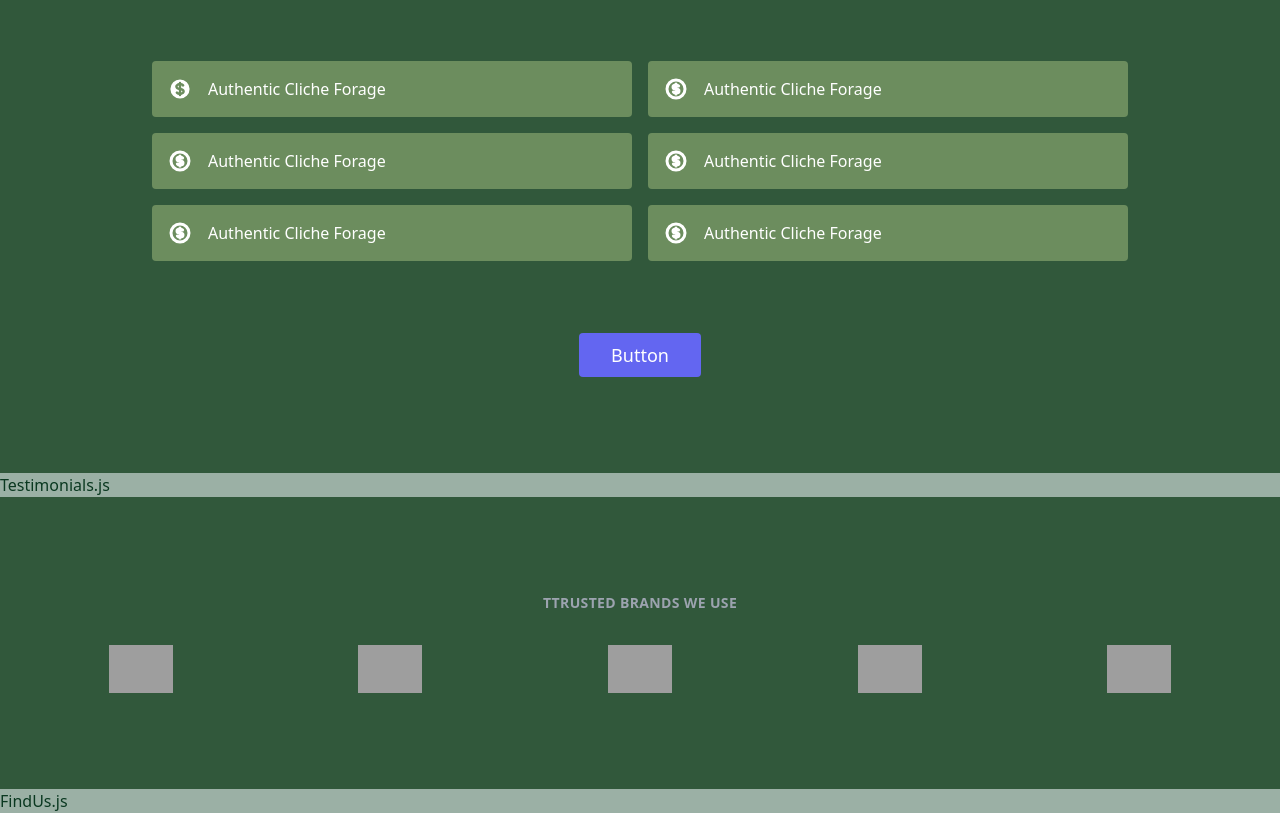
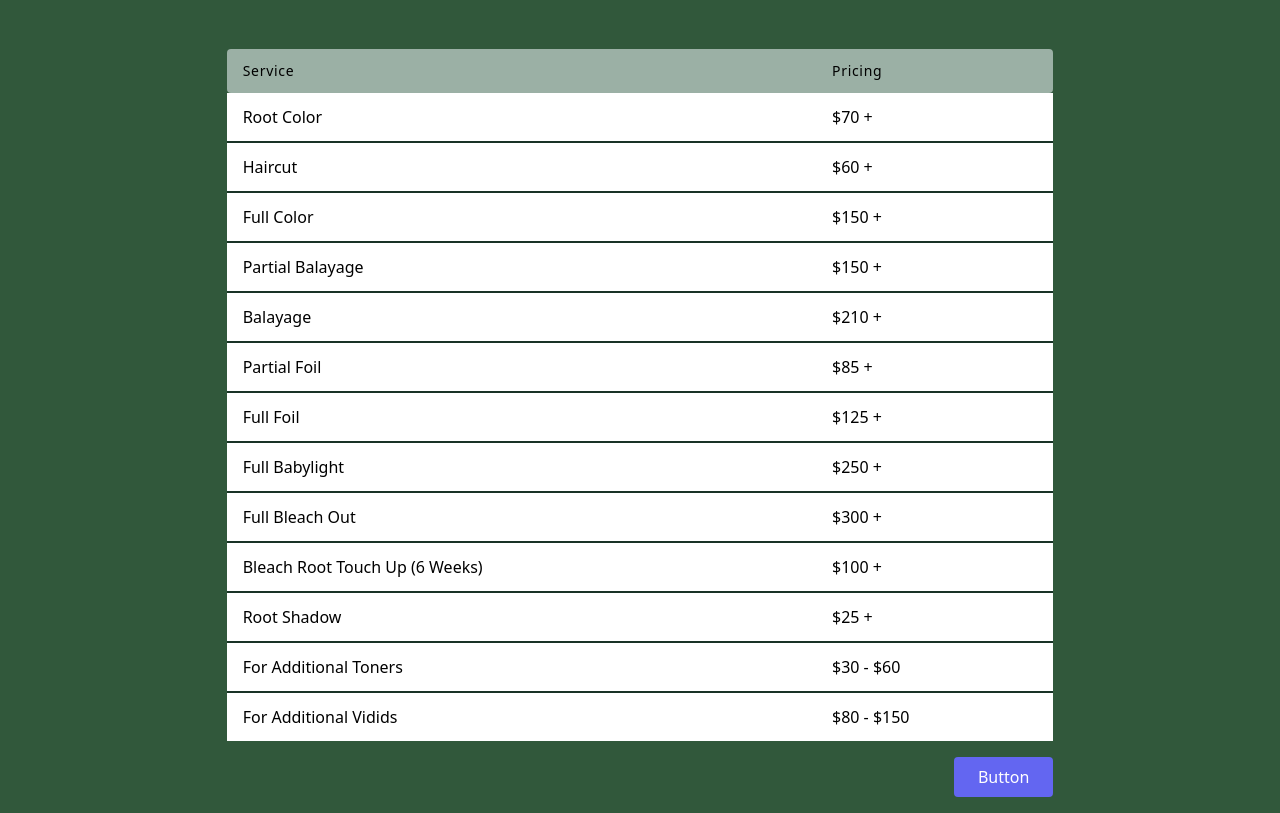
Before and after one commit to AsarelCastellanos/salon, a Next.js app: page / in a window 1280 px wide. Shown: the part 1380-2193 px from the top of the page. Built offline with nearby package versions, Linux system fonts and the light colour scheme; grey boxes are pictures that could not be loaded.

Commit message:
Finished Services

```diff
--- a/pages/components/Services.js
+++ b/pages/components/Services.js
@@ -4,152 +4,142 @@ const Services = () => {
   return (
     <section className="bg-primary body-font">
       <div className="container px-5 py-24 mx-auto">
-        <div className="text-center mb-20">
-          <h1 className="sm:text-3xl text-2xl font-medium text-center title-font text-white mb-4">
+        <div className="flex flex-col text-center w-full mb-20">
+          <h1 className="sm:text-4xl text-3xl font-medium title-font mb-2 text-white">
             Our Services
           </h1>
-          <p className="text-white text-base leading-relaxed xl:w-2/4 lg:w-3/4 mx-auto">
+          <p className="lg:w-2/3 mx-auto leading-relaxed text-white text-base">
             It is high encouraged to first book a consult so we may discuss
             specifics and so I can also better grasp the nature of your
             appointment. Below are our starting prices. They may vary depeding
             on hair length, volume and texture.
           </p>
         </div>
-        <div className="flex flex-wrap lg:w-4/5 sm:mx-auto sm:mb-2 -mx-2">
-          <div className="p-2 sm:w-1/2 w-full">
-            <div className="bg-secondary rounded flex p-4 h-full items-center">
-              <svg
-                xmlns="http://www.w3.org/2000/svg"
-                className="text-white w-6 h-6 flex-shrink-0 mr-4"
-                viewBox="0 0 20 20"
-                fill="currentColor"
-              >
-                <path d="M8.433 7.418c.155-.103.346-.196.567-.267v1.698a2.305 2.305 0 01-.567-.267C8.07 8.34 8 8.114 8 8c0-.114.07-.34.433-.582zM11 12.849v-1.698c.22.071.412.164.567.267.364.243.433.468.433.582 0 .114-.07.34-.433.582a2.305 2.305 0 01-.567.267z" />
-                <path
-                  fillRule="evenodd"
-                  d="M10 18a8 8 0 100-16 8 8 0 000 16zm1-13a1 1 0 10-2 0v.092a4.535 4.535 0 00-1.676.662C6.602 6.234 6 7.009 6 8c0 .99.602 1.765 1.324 2.246.48.32 1.054.545 1.676.662v1.941c-.391-.127-.68-.317-.843-.504a1 1 0 10-1.51 1.31c.562.649 1.413 1.076 2.353 1.253V15a1 1 0 102 0v-.092a4.535 4.535 0 001.676-.662C13.398 13.766 14 12.991 14 12c0-.99-.602-1.765-1.324-2.246A4.535 4.535 0 0011 9.092V7.151c.391.127.68.317.843.504a1 1 0 101.511-1.31c-.563-.649-1.413-1.076-2.354-1.253V5z"
-                  clipRule="evenodd"
-                />
-              </svg>
-              <span className="text-white title-font font-medium">
-                Authentic Cliche Forage
-              </span>
-            </div>
-          </div>
-          <div className="p-2 sm:w-1/2 w-full">
-            <div className="bg-secondary rounded flex p-4 h-full items-center">
-              <svg
-                fill="none"
-                stroke="currentColor"
-                strokeLinecap="round"
-                strokeLinejoin="round"
-                strokeWidth="3"
-                className="text-white w-6 h-6 flex-shrink-0 mr-4"
-                viewBox="0 0 24 24"
-              >
-                <path
-                  strokeLinecap="round"
-                  strokeLinejoin="round"
-                  d="M12 8c-1.657 0-3 .895-3 2s1.343 2 3 2 3 .895 3 2-1.343 2-3 2m0-8c1.11 0 2.08.402 2.599 1M12 8V7m0 1v8m0 0v1m0-1c-1.11 0-2.08-.402-2.599-1M21 12a9 9 0 11-18 0 9 9 0 0118 0z"
-                />
-              </svg>
-              <span className="text-white title-font font-medium">
-                Authentic Cliche Forage
-              </span>
-            </div>
-          </div>
-          <div className="p-2 sm:w-1/2 w-full">
-            <div className="bg-secondary rounded flex p-4 h-full items-center">
-              <svg
-                fill="none"
-                stroke="currentColor"
-                strokeLinecap="round"
-                strokeLinejoin="round"
-                strokeWidth="3"
-                className="text-white w-6 h-6 flex-shrink-0 mr-4"
-                viewBox="0 0 24 24"
-              >
-                <path
-                  strokeLinecap="round"
-                  strokeLinejoin="round"
-                  d="M12 8c-1.657 0-3 .895-3 2s1.343 2 3 2 3 .895 3 2-1.343 2-3 2m0-8c1.11 0 2.08.402 2.599 1M12 8V7m0 1v8m0 0v1m0-1c-1.11 0-2.08-.402-2.599-1M21 12a9 9 0 11-18 0 9 9 0 0118 0z"
-                />
-              </svg>
-              <span className="text-white title-font font-medium">
-                Authentic Cliche Forage
-              </span>
-            </div>
-          </div>
-          <div className="p-2 sm:w-1/2 w-full">
-            <div className="bg-secondary rounded flex p-4 h-full items-center">
-              <svg
-                fill="none"
-                stroke="currentColor"
-                strokeLinecap="round"
-                strokeLinejoin="round"
-                strokeWidth="3"
-                className="text-white w-6 h-6 flex-shrink-0 mr-4"
-                viewBox="0 0 24 24"
-              >
-                <path
-                  strokeLinecap="round"
-                  strokeLinejoin="round"
-                  d="M12 8c-1.657 0-3 .895-3 2s1.343 2 3 2 3 .895 3 2-1.343 2-3 2m0-8c1.11 0 2.08.402 2.599 1M12 8V7m0 1v8m0 0v1m0-1c-1.11 0-2.08-.402-2.599-1M21 12a9 9 0 11-18 0 9 9 0 0118 0z"
-                />
-              </svg>
-              <span className="text-white title-font font-medium">
-                Authentic Cliche Forage
-              </span>
-            </div>
-          </div>
-          <div className="p-2 sm:w-1/2 w-full">
-            <div className="bg-secondary rounded flex p-4 h-full items-center">
-              <svg
-                fill="none"
-                stroke="currentColor"
-                strokeLinecap="round"
-                strokeLinejoin="round"
-                strokeWidth="3"
-                className="text-white w-6 h-6 flex-shrink-0 mr-4"
-                viewBox="0 0 24 24"
-              >
-                <path
-                  strokeLinecap="round"
-                  strokeLinejoin="round"
-                  d="M12 8c-1.657 0-3 .895-3 2s1.343 2 3 2 3 .895 3 2-1.343 2-3 2m0-8c1.11 0 2.08.402 2.599 1M12 8V7m0 1v8m0 0v1m0-1c-1.11 0-2.08-.402-2.599-1M21 12a9 9 0 11-18 0 9 9 0 0118 0z"
-                />
-              </svg>
-              <span className="text-white title-font font-medium">
-                Authentic Cliche Forage
-              </span>
-            </div>
-          </div>
-          <div className="p-2 sm:w-1/2 w-full">
-            <div className="bg-secondary rounded flex p-4 h-full items-center">
-              <svg
-                fill="none"
-                stroke="currentColor"
-                strokeLinecap="round"
-                strokeLinejoin="round"
-                strokeWidth="3"
-                className="text-white w-6 h-6 flex-shrink-0 mr-4"
-                viewBox="0 0 24 24"
-              >
-                <path
-                  strokeLinecap="round"
-                  strokeLinejoin="round"
-                  d="M12 8c-1.657 0-3 .895-3 2s1.343 2 3 2 3 .895 3 2-1.343 2-3 2m0-8c1.11 0 2.08.402 2.599 1M12 8V7m0 1v8m0 0v1m0-1c-1.11 0-2.08-.402-2.599-1M21 12a9 9 0 11-18 0 9 9 0 0118 0z"
-                />
-              </svg>
-              <span className="text-white title-font font-medium">
-                Authentic Cliche Forage
-              </span>
-            </div>
-          </div>
+        <div className="lg:w-2/3 w-full mx-auto overflow-auto">
+          <table className="table-auto w-full text-left whitespace-no-wrap">
+            <thead>
+              <tr>
+                <th className="px-4 py-3 title-font tracking-wider font-medium text-black text-sm bg-base-100 rounded-tl rounded-bl">
+                  Service
+                </th>
+                <th className="px-4 py-3 title-font tracking-wider font-medium text-black text-sm bg-base-100 rounded-tr rounded-br">
+                  Pricing
+                </th>
+              </tr>
+            </thead>
+            <tbody>
+              <tr>
+                <td className="text-black bg-white px-4 py-3">
+                  Root Color
+                </td>
+                <td className="text-black bg-white px-4 py-3">
+                  $70 +
+                </td>
+              </tr>
+              <tr>
+                <td className="text-black border-t-2 bg-white border-neutral px-4 py-3">
+                  Haircut
+                </td>
+                <td className="text-black border-t-2 bg-white border-neutral px-4 py-3">
+                  $60 +
+                </td>
+              </tr>
+              <tr>
+                <td className="text-black border-t-2 bg-white border-neutral px-4 py-3">
+                  Full Color
+                </td>
+                <td className="text-black border-t-2 bg-white border-neutral px-4 py-3">
+                  $150 +
+                </td>
+              </tr>
+              <tr>
+                <td className="text-black border-t-2 bg-white border-neutral px-4 py-3">
+                  Partial Balayage
+                </td>
+                <td className="text-black border-t-2 bg-white border-neutral px-4 py-3">
+                  $150 +
+                </td>
+              </tr>
+              <tr>
+                <td className="text-black border-t-2 bg-white border-neutral px-4 py-3">
+                  Balayage
+                </td>
+                <td className="text-black border-t-2 bg-white border-neutral px-4 py-3">
+                  $210 +
+                </td>
+              </tr>
+              <tr>
+                <td className="text-black border-t-2 bg-white border-neutral px-4 py-3">
+                  Partial Foil
+                </td>
+                <td className="text-black border-t-2 bg-white border-neutral px-4 py-3">
+                  $85 +
+                </td>
+              </tr>
+              <tr>
+                <td className="text-black border-t-2 bg-white border-neutral px-4 py-3">
+                  Full Foil
+                </td>
+                <td className="text-black border-t-2 bg-white border-neutral px-4 py-3">
+                 $125 +
+                </td>
+              </tr>
+              <tr>
+                <td className="text-black border-t-2 bg-white border-neutral px-4 py-3">
+                  Full Babylight
+                </td>
+                <td className="text-black border-t-2 bg-white border-neutral px-4 py-3">
+                  $250 +
+                </td>
+              </tr>
+              <tr>
+                <td className="text-black border-t-2 bg-white border-neutral px-4 py-3">
+                  Full Bleach Out
+                </td>
+                <td className="text-black border-t-2 bg-white border-neutral px-4 py-3">
+                  $300 +
+                </td>
+              </tr>
+              <tr>
+                <td className="text-black border-t-2 bg-white border-neutral px-4 py-3">
+                  Bleach Root Touch Up (6 Weeks)
+                </td>
+                <td className="text-black border-t-2 bg-white border-neutral px-4 py-3">
+                  $100 +
+                </td>
+              </tr>
+              <tr>
+                <td className="text-black border-t-2 bg-white border-neutral px-4 py-3">
+                  Root Shadow
+                </td>
+                <td className="text-black border-t-2 bg-white border-neutral px-4 py-3">
+                  $25 +
+                </td>
+              </tr>
+              <tr>
+                <td className="text-black border-t-2 bg-white border-neutral px-4 py-3">
+                  For Additional Toners
+                </td>
+                <td className="text-black border-t-2 bg-white border-neutral px-4 py-3">
+                  $30 - $60
+                </td>
+              </tr>
+              <tr>
+                <td className="text-black border-t-2 bg-white border-neutral px-4 py-3">
+                  For Additional Vidids
+                </td>
+                <td className="text-black border-t-2 bg-white border-neutral px-4 py-3">
+                  $80 - $150
+                </td>
+              </tr>
+            </tbody>
+          </table>
         </div>
-        <button className="flex mx-auto mt-16 text-white bg-indigo-500 border-0 py-2 px-8 focus:outline-none hover:bg-indigo-600 rounded text-lg">
-          Button
-        </button>
+        <div className="flex pl-4 mt-4 lg:w-2/3 w-full mx-auto">
+          <button className="flex ml-auto text-white bg-indigo-500 border-0 py-2 px-6 focus:outline-none hover:bg-indigo-600 rounded">
+            Button
+          </button>
+        </div>
       </div>
     </section>
   );
```
